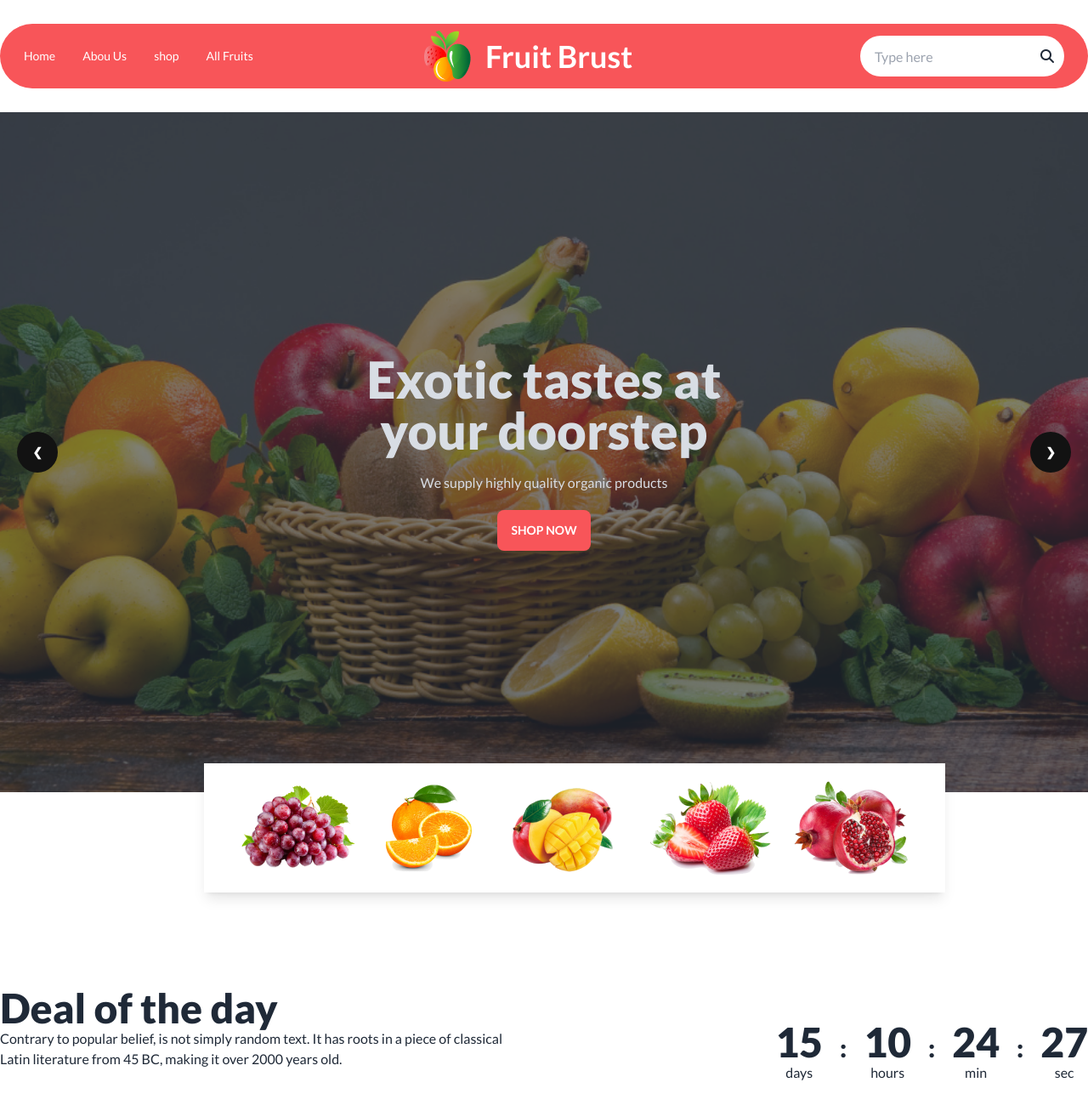
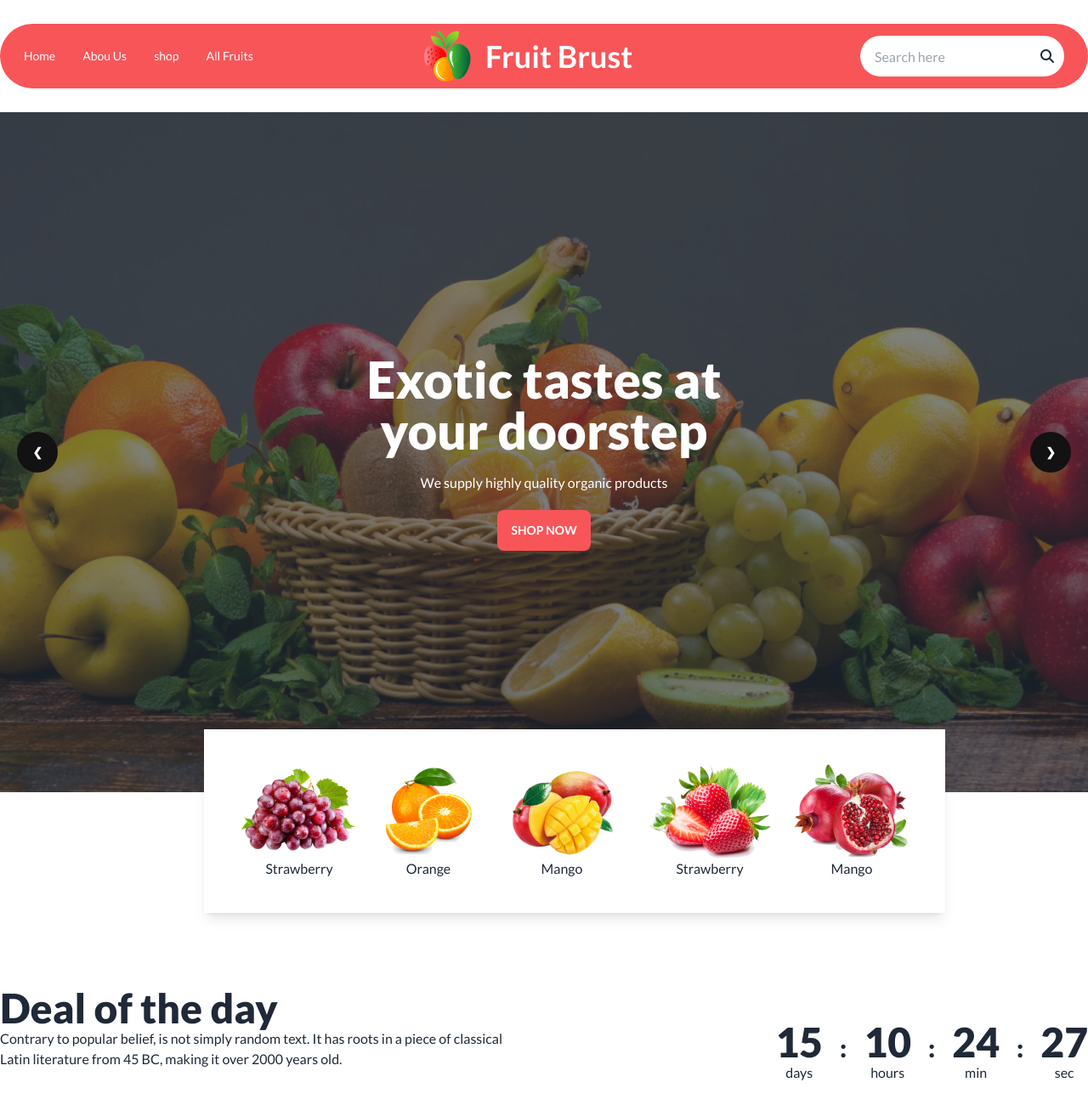
Before and after one commit to arifur-rahman1/fruit-brust, a plain HTML site: page index.html in a window 1280 px wide. Shown: the top 1300 px of the page at 85% size. Drawn offline with nearby package versions, Linux system fonts and the light colour scheme; grey boxes are pictures that could not be loaded.

Commit message:
all done

```diff
--- a/index.html
+++ b/index.html
@@ -55,7 +55,7 @@
 
             <div class="navbar-end lg:mr-5">
                 <div class="hidden lg:flex">
-                    <input type="text" placeholder="Type here" class="input w-full max-w-xs rounded-l-full" />
+                    <input type="text" placeholder="Search here" class="input w-full max-w-xs rounded-l-full" />
                     <button class="lg:bg-white rounded-r-full pr-3"><i class="fa-solid fa-magnifying-glass"></i></button>
                 </div>
                 <!-- drop down start -->
@@ -70,7 +70,7 @@
                       <li><a>All Fruits</a></li>
                       <li>
                         <div class="flex">
-                            <input type="text" placeholder="Type here" class="input w-full max-w-xs rounded-l-full" />
+                            <input type="text" placeholder="Search here" class="input w-full max-w-xs rounded-l-full" />
                             <button class="bg-white rounded-r-full pr-3"><i class="fa-solid fa-magnifying-glass"></i></button>
                         </div>
                       </li>
@@ -87,9 +87,9 @@
                 <!-- adding a hero section  -->
                 <div class="hero min-h-screen" style="background-image: url(images/banner1.png);">
                     <div class="hero-overlay bg-opacity-60"></div>
-                    <div class="hero-content text-center text-neutral-content">
+                    <div class="hero-content text-center text-white">
                       <div class="max-w-md">
-                        <h1 class="mb-5 text-6xl font-extrabold">Exotic tastes at your doorstep</h1>
+                        <h1 class="mb-5 text-6xl font-extrabold ">Exotic tastes at your doorstep</h1>
                         <p class="mb-5">We supply highly quality organic products</p>
                         <button class="btn bg-main border-0 text-white">Shop Now</button>
                       </div>
@@ -158,21 +158,26 @@
           </div>
         <!---------------- Carouse section end ----------------------->
         <!---------------- Fruit section start ----------------------->
-        <div class="hidden lg:flex gap-6 lg:-mt-10 lg:left-60 py-5 px-10 absolute bg-white shadow-lg">
+        <div class="hidden lg:flex gap-6 lg:-mt-20 lg:left-60 py-10 px-10 absolute bg-white shadow-lg">
             <div>
                 <img src="images/fruit1.png" alt="">
+                <p class="text-center">Strawberry</p>
             </div>
             <div>
                 <img src="images/fruit2.png" alt="">
+                <p class="text-center">Orange</p>
             </div>
             <div>
                 <img src="images/fruit3.png" alt="">
+                <p class="text-center">Mango</p>
             </div>
             <div>
                 <img src="images/fruit4.png" alt="">
+                <p class="text-center">Strawberry</p>
             </div>
             <div>
                 <img src="images/fruit5.png" alt="">
+                <p class="text-center">Mango</p>
             </div>
         </div>
         <!---------------- Fruit section end ----------------------->
@@ -383,7 +388,7 @@
               <form method="dialog" class="modal-box">
                 <div class="card">
                   <figure class="px-10 pt-10">
-                    <img src="images/fruit6.png" alt="Shoes" class="rounded-xl" />
+                    <img src="images/fruit8.png" alt="Shoes" class="rounded-xl" />
                   </figure>
                   <div class="card-body items-center text-center">
                     <h2 class="card-title mb-5 border-b-2 border-gray-100 pb-5">12.90$ - 18.85$</h2>
@@ -447,7 +452,7 @@
               <form method="dialog" class="modal-box">
                 <div class="card">
                   <figure class="px-10 pt-10">
-                    <img src="images/fruit6.png" alt="Shoes" class="rounded-xl" />
+                    <img src="images/fruit9.png" alt="Shoes" class="rounded-xl" />
                   </figure>
                   <div class="card-body items-center text-center">
                     <h2 class="card-title mb-5 border-b-2 border-gray-100 pb-5">12.90$ - 18.85$</h2>
@@ -565,7 +570,7 @@
       <!---------------- wcu section start ----------------------->
       <section class="my-32">
           <div class="text-center">
-            <h2 class="text-5xl font-extrabold">Why Choose Us</h2>
+            <h2 class="text-5xl font-extrabold mb-5">Why Choose Us</h2>
             <p>Contrary to popular belief, is not simply random text. It has roots in a piece of classical <br> Latin literature from 45 BC, making it over 2000 years old.</p>
           </div>
       <div class="grid grid-cols-1 lg:grid-cols-3 gap-5 mt-10">
```
